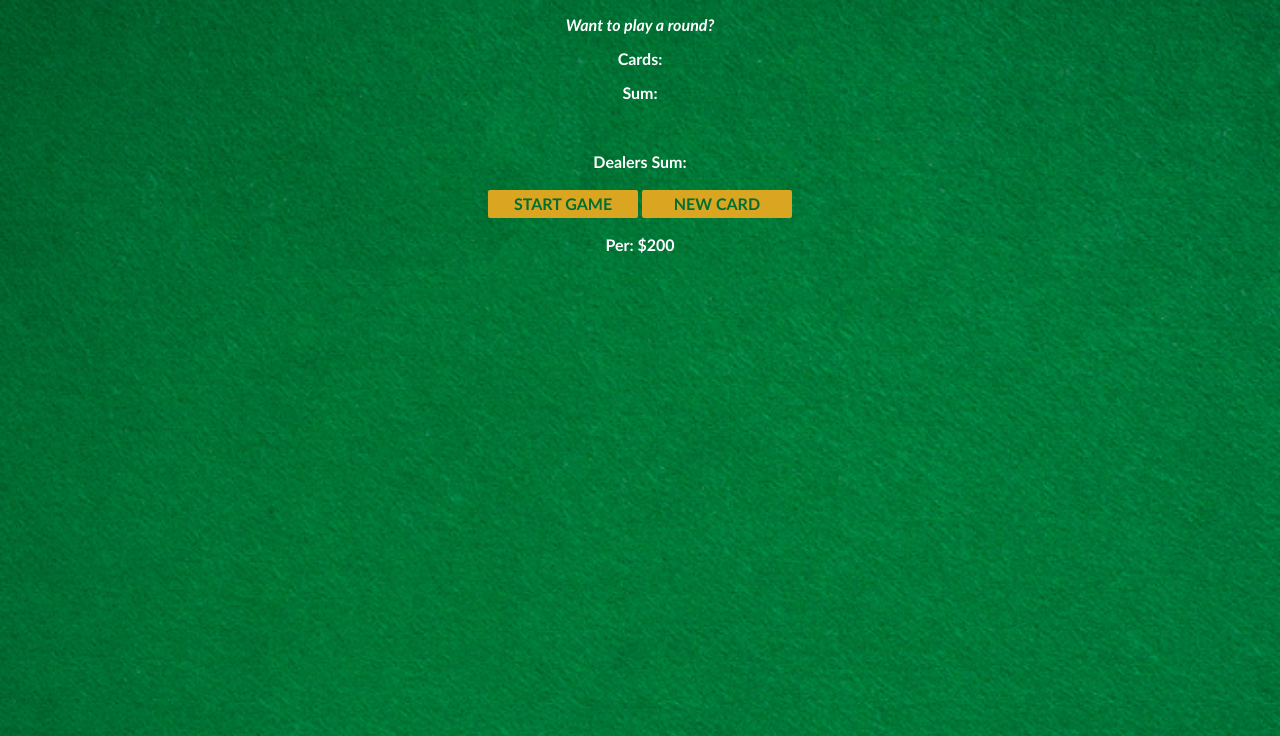
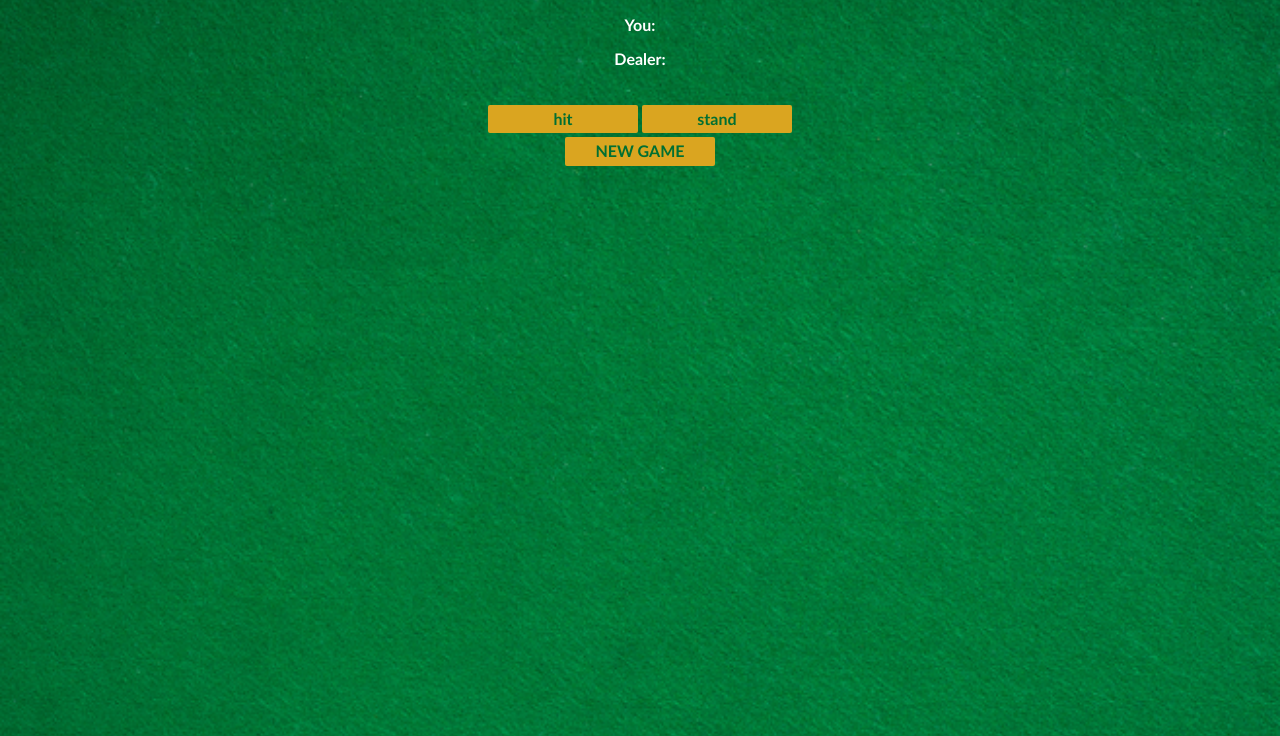
Before and after one commit to darrenbruegman/umm, a plain HTML site: page games/blackjack/index.html in a window 1280 px wide. Shown: the part 64-800 px from the top of the page. Drawn offline with nearby package versions, Linux system fonts and the light colour scheme.

Commit message:
Update index.html

```diff
--- a/games/blackjack/index.html
+++ b/games/blackjack/index.html
@@ -4,14 +4,13 @@
     </head>
     <body>
         <h1>Blackjack</h1>
-        <p id="message-el">Want to play a round?</p>
-        <p id="cards-el">Cards:</p>
-        <p id="sum-el">Sum:</p>
-        <br/>
-        <p id="dealer-el">Dealers Sum:</p>
-        <button onclick="startGame()">START GAME</button>
-        <button onclick="newCard()">NEW CARD</button>
-        <p id="player-el"></p>
+        <p id="sum">You:</p>
+        <p id="dealer">Dealer:</p>
+        <br>
+        <button>hit</button>
+        <button>stand</button>
+        <br>
+        <button>NEW GAME</button>
         <script src="index.js"></script>
     </body>
 </html>
```
